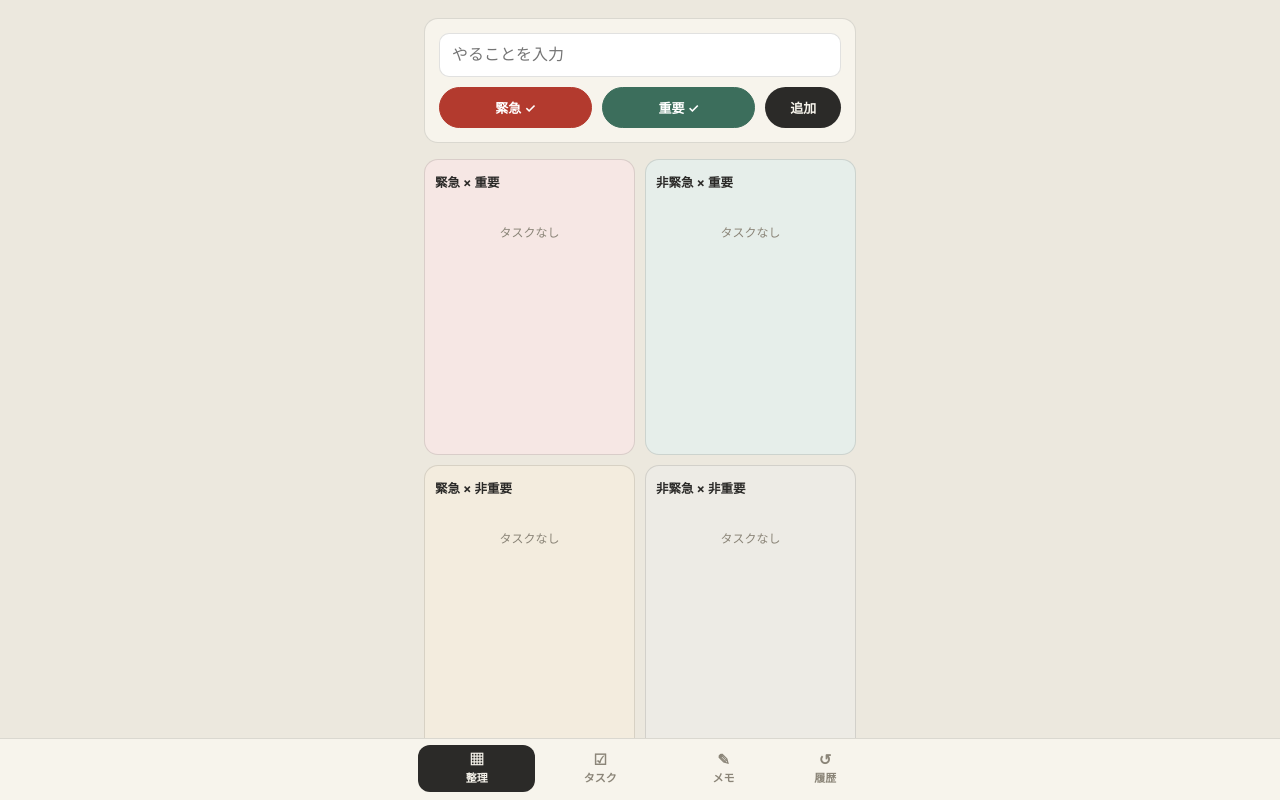
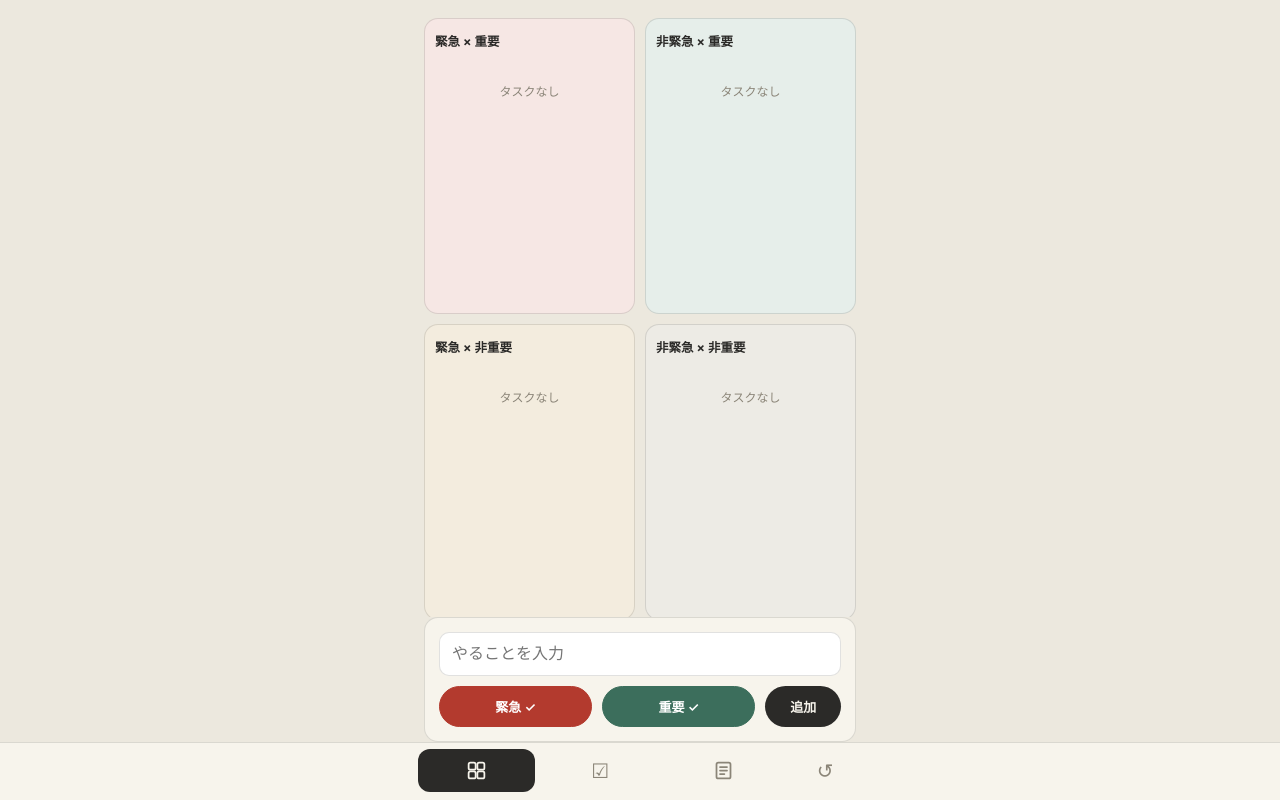
Before and after one commit to nagaisho/priority-pwa, a React (Vite) app: page / in a window 1280 px wide. Built offline with nearby package versions, Linux system fonts and the light colour scheme.

Commit message:
Move compose forms to bottom, lock scroll during long-press drag, simplify menu to single action, icon-only tab bar with new icons

```diff
--- a/src/App.jsx
+++ b/src/App.jsx
@@ -42,6 +42,7 @@ export default function PriorityMatrix() {
   const [menu, setMenu] = useState(null);
   const pressTimer = useRef(null);
   const pressInfo = useRef(null);
+  const shellScrollRef = useRef(null);
 
   const [memoText, setMemoText] = useState("");
   const memoInputRef = useRef(null);
@@ -110,10 +111,6 @@ export default function PriorityMatrix() {
     ]);
   }
 
-  function removeTask(id) {
-    setTasks((prev) => prev.filter((t) => t.id !== id));
-  }
-
   function moveTask(id, target) {
     setTasks((prev) =>
       prev.map((t) => (t.id === id ? { ...t, urgent: target.urgent, important: target.important } : t))
@@ -146,13 +143,15 @@ export default function PriorityMatrix() {
       if (pressInfo.current !== info) return;
       info.armed = true;
       info.target.style.touchAction = "none";
+      if (shellScrollRef.current) shellScrollRef.current.style.overflow = "hidden";
       try {
         info.target.setPointerCapture(info.pointerId);
       } catch (err) {
         // pointer already released; ignore
       }
       if (navigator.vibrate) navigator.vibrate(10);
-      setMenu({ id: task.id, x: info.startX, y: info.startY });
+      const rect = info.target.getBoundingClientRect();
+      setMenu({ id: task.id, x: rect.left + rect.width / 2, y: rect.top - 8 });
     }, 450);
   }
 
@@ -191,7 +190,10 @@ export default function PriorityMatrix() {
     const info = pressInfo.current;
     clearTimeout(pressTimer.current);
     if (!info) return;
-    if (info.armed) info.target.style.touchAction = "";
+    if (info.armed) {
+      info.target.style.touchAction = "";
+      if (shellScrollRef.current) shellScrollRef.current.style.overflow = "";
+    }
     if (info.dragging) {
       e.preventDefault();
       setDrag((d) => {
@@ -205,7 +207,10 @@ export default function PriorityMatrix() {
 
   function handleTaskPointerCancel() {
     const info = pressInfo.current;
-    if (info && info.armed) info.target.style.touchAction = "";
+    if (info && info.armed) {
+      info.target.style.touchAction = "";
+      if (shellScrollRef.current) shellScrollRef.current.style.overflow = "";
+    }
     clearTimeout(pressTimer.current);
     pressInfo.current = null;
     setDrag(null);
@@ -322,22 +327,22 @@ export default function PriorityMatrix() {
         .pm-shell {
           width: 100%; max-width: 460px; height: 100%;
           box-sizing: border-box;
+          padding-bottom: calc(58px + env(safe-area-inset-bottom));
           display: flex; flex-direction: column;
         }
-        .pm-shell-top { flex: none; padding: 18px 14px 0; box-sizing: border-box; }
         .pm-shell-scroll {
           flex: 1; min-height: 0;
-          padding: 0 14px 90px; box-sizing: border-box;
+          padding: 18px 14px 12px; box-sizing: border-box;
           overflow-y: auto; -webkit-overflow-scrolling: touch;
           overscroll-behavior: contain;
         }
+        .pm-shell-bottom { flex: none; padding: 0 14px; box-sizing: border-box; }
 
         .pm-form {
           background: var(--paper-raised);
           border: 1px solid var(--line);
           border-radius: 14px;
           padding: 14px;
-          margin-bottom: 16px;
         }
         .pm-input {
           width: 100%;
@@ -405,7 +410,6 @@ export default function PriorityMatrix() {
           border: none; background: transparent; color: #F7F4EC; font-size: 13px; font-weight: 600;
           padding: 12px 18px; cursor: pointer; white-space: nowrap;
         }
-        .pm-item-menu button + button { border-left: 1px solid rgba(255,255,255,0.18); }
 
         .pm-card-dragover { outline: 2px dashed var(--ink); outline-offset: -2px; }
         .pm-drag-ghost {
@@ -452,11 +456,12 @@ export default function PriorityMatrix() {
         .pm-tabbar-inner { width: 100%; max-width: 460px; display: flex; gap: 6px; padding: 6px 8px calc(8px + env(safe-area-inset-bottom)); box-sizing: border-box; }
         .pm-tab {
           flex: 1; border: none; background: transparent; border-radius: 12px;
-          padding: 7px 4px; display: flex; flex-direction: column; align-items: center; gap: 2px;
-          font-size: 11px; font-weight: 600; color: #8B8578; cursor: pointer;
+          padding: 11px 4px; display: flex; align-items: center; justify-content: center;
+          color: #8B8578; cursor: pointer;
           transition: background 0.15s, color 0.15s;
         }
-        .pm-tab-icon { font-size: 15px; line-height: 1; }
+        .pm-tab-icon { display: block; }
+        .pm-tab-icon-text { font-size: 20px; line-height: 1; }
         .pm-tab.active { color: var(--paper-raised); background: var(--ink); }
         .pm-tab-minor { flex: 0.6; }
 
@@ -474,59 +479,12 @@ export default function PriorityMatrix() {
       `}</style>
 
       <div className="pm-shell">
-        <div className="pm-shell-top">
-          {page === 0 && (
-            <form className="pm-form" onSubmit={addTask}>
-              <input
-                ref={inputRef}
-                className="pm-input"
-                placeholder="やることを入力"
-                value={text}
-                onChange={(e) => setText(e.target.value)}
-              />
-              <div className="pm-toggles">
-                <div
-                  className={"pm-chip" + (urgent ? " on-urgent" : "")}
-                  onClick={() => setUrgent((v) => !v)}
-                  role="button"
-                  tabIndex={0}
-                >
-                  緊急 {urgent ? "✓" : ""}
-                </div>
-                <div
-                  className={"pm-chip" + (important ? " on-important" : "")}
-                  onClick={() => setImportant((v) => !v)}
-                  role="button"
-                  tabIndex={0}
-                >
-                  重要 {important ? "✓" : ""}
-                </div>
-                <button className="pm-submit-inline" type="submit">追加</button>
-              </div>
-            </form>
-          )}
-          {page === 1 && (
-            <form className="pm-form" onSubmit={addMemo}>
-              <div className="pm-form-row">
-                <input
-                  ref={memoInputRef}
-                  className="pm-input pm-input-cream"
-                  placeholder="メモを入力"
-                  value={memoText}
-                  onChange={(e) => setMemoText(e.target.value)}
-                />
-                <button className="pm-submit compact" type="submit">追加</button>
-              </div>
-            </form>
-          )}
+        <div className="pm-shell-scroll" ref={shellScrollRef}>
           {page === 3 && history.length > 0 && (
             <div className="pm-hist-head">
               <button className="pm-hist-clear" onClick={clearHistory}>すべて削除</button>
             </div>
           )}
-        </div>
-
-        <div className="pm-shell-scroll">
           {page === 0 && (
             <>
             <div className="pm-grid">
@@ -638,21 +596,84 @@ export default function PriorityMatrix() {
           </>
         )}
         </div>
+
+        <div className="pm-shell-bottom">
+          {page === 0 && (
+            <form className="pm-form" onSubmit={addTask}>
+              <input
+                ref={inputRef}
+                className="pm-input"
+                placeholder="やることを入力"
+                value={text}
+                onChange={(e) => setText(e.target.value)}
+                autoComplete="off"
+                autoCorrect="off"
+                autoCapitalize="off"
+                spellCheck="false"
+              />
+              <div className="pm-toggles">
+                <div
+                  className={"pm-chip" + (urgent ? " on-urgent" : "")}
+                  onClick={() => setUrgent((v) => !v)}
+                  role="button"
+                  tabIndex={0}
+                >
+                  緊急 {urgent ? "✓" : ""}
+                </div>
+                <div
+                  className={"pm-chip" + (important ? " on-important" : "")}
+                  onClick={() => setImportant((v) => !v)}
+                  role="button"
+                  tabIndex={0}
+                >
+                  重要 {important ? "✓" : ""}
+                </div>
+                <button className="pm-submit-inline" type="submit">追加</button>
+              </div>
+            </form>
+          )}
+          {page === 1 && (
+            <form className="pm-form" onSubmit={addMemo}>
+              <div className="pm-form-row">
+                <input
+                  ref={memoInputRef}
+                  className="pm-input pm-input-cream"
+                  placeholder="メモを入力"
+                  value={memoText}
+                  onChange={(e) => setMemoText(e.target.value)}
+                  autoComplete="off"
+                  autoCorrect="off"
+                  autoCapitalize="off"
+                  spellCheck="false"
+                />
+                <button className="pm-submit compact" type="submit">追加</button>
+              </div>
+            </form>
+          )}
+        </div>
       </div>
 
       <div className="pm-tabbar">
         <div className="pm-tabbar-inner">
-          <button className={"pm-tab" + (page === 0 ? " active" : "")} onClick={() => setPage(0)}>
-            <span className="pm-tab-icon">▦</span>整理
+          <button className={"pm-tab" + (page === 0 ? " active" : "")} onClick={() => setPage(0)} aria-label="整理">
+            <svg className="pm-tab-icon" viewBox="0 0 24 24" width="21" height="21" fill="none" stroke="currentColor" strokeWidth="2">
+              <rect x="3" y="3" width="8" height="8" rx="2" />
+              <rect x="13" y="3" width="8" height="8" rx="2" />
+              <rect x="3" y="13" width="8" height="8" rx="2" />
+              <rect x="13" y="13" width="8" height="8" rx="2" />
+            </svg>
           </button>
-          <button className={"pm-tab" + (page === 1 ? " active" : "")} onClick={() => setPage(1)}>
-            <span className="pm-tab-icon">☑</span>タスク
+          <button className={"pm-tab" + (page === 1 ? " active" : "")} onClick={() => setPage(1)} aria-label="タスク">
+            <span className="pm-tab-icon pm-tab-icon-text">☑</span>
           </button>
-          <button className={"pm-tab" + (page === 2 ? " active" : "")} onClick={() => setPage(2)}>
-            <span className="pm-tab-icon">✎</span>メモ
+          <button className={"pm-tab" + (page === 2 ? " active" : "")} onClick={() => setPage(2)} aria-label="メモ">
+            <svg className="pm-tab-icon" viewBox="0 0 24 24" width="21" height="21" fill="none" stroke="currentColor" strokeWidth="2">
+              <rect x="4" y="3" width="16" height="18" rx="2" />
+              <path d="M8 8h8M8 12h8M8 16h5" strokeLinecap="round" />
+            </svg>
           </button>
-          <button className={"pm-tab pm-tab-minor" + (page === 3 ? " active" : "")} onClick={() => setPage(3)}>
-            <span className="pm-tab-icon">↺</span>履歴
+          <button className={"pm-tab pm-tab-minor" + (page === 3 ? " active" : "")} onClick={() => setPage(3)} aria-label="履歴">
+            <span className="pm-tab-icon pm-tab-icon-text">↺</span>
           </button>
         </div>
       </div>
@@ -678,14 +699,6 @@ export default function PriorityMatrix() {
           >
             履歴へ
           </button>
-          <button
-            onClick={() => {
-              removeTask(menu.id);
-              setMenu(null);
-            }}
-          >
-            削除
-          </button>
         </div>
       )}
     </div>
```
